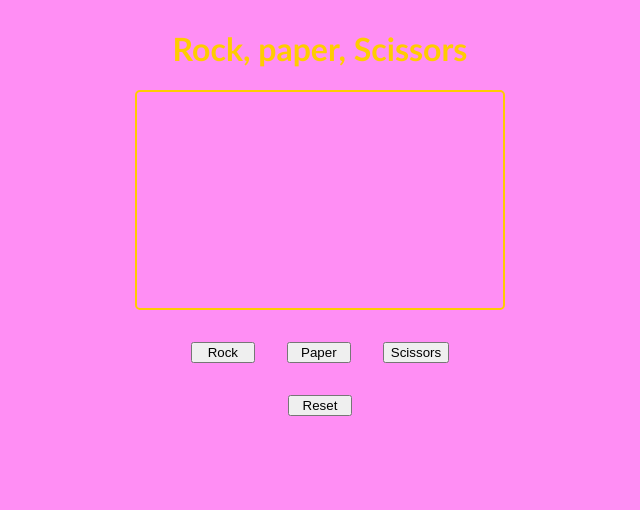
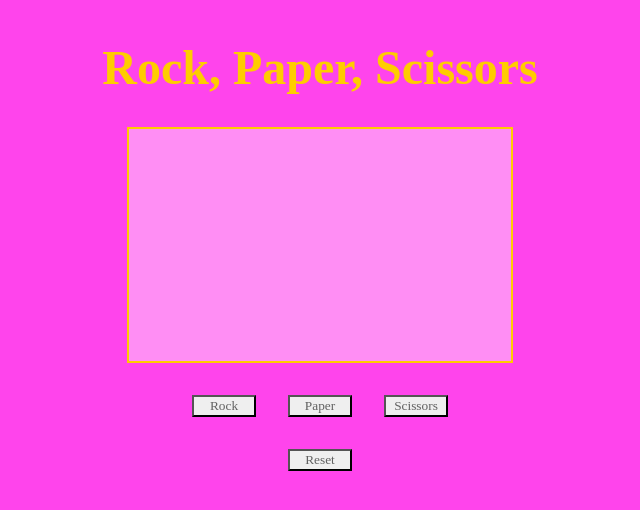
Before and after one commit to Borgwarg/rock-paper-scissors, a plain HTML site: page index.html in a window 1280 px wide. Shown: the whole page, without its empty margins (320-960 px from the left). Drawn offline with Linux system fonts and the light colour scheme.

Commit message:
Style in Times New Roman

```diff
--- a/index.html
+++ b/index.html
@@ -7,7 +7,7 @@
         <link rel="stylesheet" href="style.css">
     </head>
     <body>
-        <h1 class="title">Rock, paper, Scissors</h1>
+        <h1 class="title">Rock, Paper, Scissors</h1>
         <div class="resultContainer">
             <div id="result"></div>
             <div class="scorecontainer">
--- a/style.css
+++ b/style.css
@@ -1,5 +1,5 @@
 body {
-    background-color: rgb(255, 142, 244);
+    background-color:rgb(255, 68, 236);
     display: flex;
     flex-direction: column;
     justify-content: space-between;
@@ -9,7 +9,8 @@ body {
 .title {
     text-align: center;
     color: rgb(255, 204, 0);
-    font-family:'Gill Sans', 'Gill Sans MT', Calibri, 'Trebuchet MS', sans-serif
+    font-family: 'Times New Roman', Times, serif;
+    font-size: 48px;
 }
 
 #selectors {
@@ -39,8 +40,8 @@ body {
     width: 350px;
     height: 200px;
     border: 2px solid rgb(255, 204, 0);
-    border-radius: 5px;
-    padding:8px;
+    background-color: rgb(255, 142, 244);
+    padding:16px;
 
 }
 
@@ -49,10 +50,21 @@ body {
     justify-content: space-between;
     min-width: 350px;
     justify-self: flex-end;
+
 }
 
 #result {
     align-self: center;
-    padding-top: 60px;
-    font-size: 64px;
+    padding-top: 70px;
+    font-size: 40px;
 }
+
+button {
+    font-family: 'Times New Roman', Times, serif;
+    color: rgb(97, 97, 97);
+    border-radius: 0px;
+}
+
+button:hover {
+    color: rgb(255, 53, 53);
+}
```
